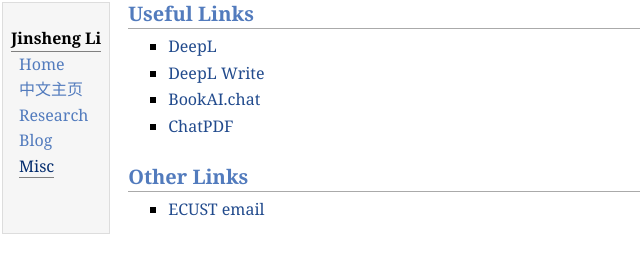
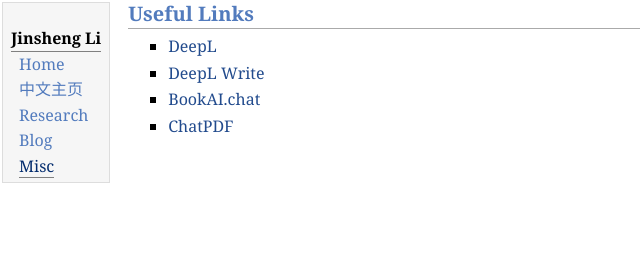
Before and after one commit to Jinshengg/Jinshengg.github.io, a plain HTML site: page misc.html in a window 1280 px wide. Shown: the whole page, without its empty margins (0-640 px from the left). Drawn offline with nearby package versions, Linux system fonts and the light colour scheme; some packages are replaced by stand-ins of ours.

Commit message:
Update misc.html

```diff
--- a/misc.html
+++ b/misc.html
@@ -43,9 +43,7 @@ MathJax.Hub.Config({
 </p>
 </li>
 </ul>
-<h2>Other Links</h2>
-<ul>
-<li><p><a href="https://mail.ecust.edu.cn/" target=&ldquo;blank&rdquo;>ECUST email</a>
+
 </p>
 </li>
 </ul>
```
